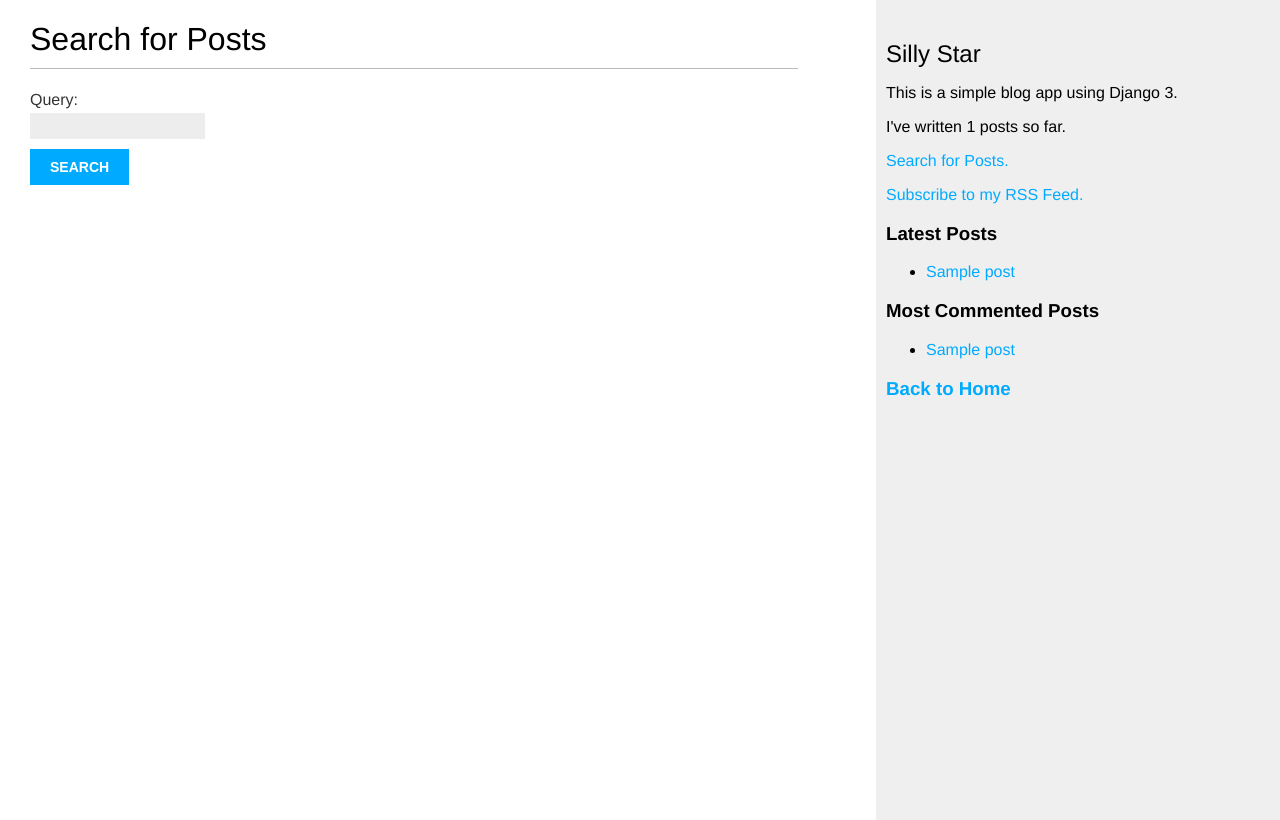
After one commit to sumit4613/silly-star, a Django app: page /search/ in a window 1280 px wide. The commit adds this page. Run offline with Django 3.2, Linux system fonts and the light colour scheme; tables that the repository leaves empty hold one stand-in row (values such as "Sample post").

Commit message:
adds basic search engine using postgres full text search

```diff
--- a/blog/forms.py
+++ b/blog/forms.py
@@ -22,3 +22,7 @@ class CommentForm(forms.ModelForm):
     class Meta:
         model = Comment
         fields = ("name", "email", "body")
+
+
+class SearchForm(forms.Form):
+    query = forms.CharField()
--- a/blog/templates/blog/base.html
+++ b/blog/templates/blog/base.html
@@ -15,6 +15,9 @@
         <h2>Silly Star</h2>
         <p>This is a simple blog app using Django 3.</p>
         <p>I've written {% total_posts %} posts so far.</p>
+        <p>
+            <a href="{% url "blog:post_search" %}">Search for Posts.</a>
+        </p>
         <p>
             <a href="{% url "blog:post_feed" %}">Subscribe to my RSS Feed.</a>
         </p>
--- /dev/null
+++ b/blog/templates/blog/post/search.html
@@ -0,0 +1,30 @@
+{% extends "blog/base.html" %}
+{% load blog_tags %}
+
+{% block title %} Search {% endblock %}
+
+{% block content %}
+    {% if query %}
+        <h1>Posts Containing "{{ query }}"</h1>
+        <h3>
+            {% with results.count as total_results %}
+                Found {{ total_results }} result{{ total_results|pluralize }}
+            {% endwith %}
+        </h3>
+        {% for post in results %}
+            <h4>
+                <a href="{{ post.get_absolute_url }}">{{ post.title }}</a>
+            </h4>
+            {{ post.body|markdown|truncatewords_html:5 }}
+        {% empty %}
+            <p>There are no results for your query.</p>
+        {% endfor %}
+        <p><a href="{% url "blog:post_search" %}">Search Again</a></p>
+    {% else %}
+        <h1>Search for Posts</h1>
+        <form method="get">
+            {{ form.as_p }}
+            <input type="submit" value="Search">
+        </form>
+    {% endif %}
+{% endblock %}
--- a/blog/urls.py
+++ b/blog/urls.py
@@ -16,4 +16,5 @@ urlpatterns = [
     path("<int:post_id>/share/", views.post_share, name="post_share"),
     path("tag/<slug:tag_slug>/", views.post_list, name="post_list_by_tag"),
     path("feed/", LatestPostsFeed(), name="post_feed"),
+    path("search/", views.post_search, name="post_search"),
 ]
--- a/blog/views.py
+++ b/blog/views.py
@@ -1,3 +1,4 @@
+from django.contrib.postgres.search import SearchVector
 from django.core.mail import send_mail
 from django.core.paginator import Paginator, PageNotAnInteger, EmptyPage
 from django.db.models import Count
@@ -5,7 +6,7 @@ from django.shortcuts import render, get_object_or_404
 from django.views.generic import ListView
 from taggit.models import Tag
 
-from .forms import EmailPostForm, CommentForm
+from .forms import EmailPostForm, CommentForm, SearchForm
 from .models import Post
 
 
@@ -122,3 +123,21 @@ def post_share(request, post_id):
     return render(
         request, "blog/post/share.html", {"post": post, "form": form, "sent": sent}
     )
+
+
+def post_search(request):
+    form = SearchForm()
+    query = None
+    results = []
+    if "query" in request.GET:
+        form = SearchForm(request.GET)
+        if form.is_valid():
+            query = form.cleaned_data["query"]
+            results = Post.published.annotate(
+                search=SearchVector("title", "body")
+            ).filter(search=query)
+    return render(
+        request,
+        "blog/post/search.html",
+        {"form": form, "query": query, "results": results},
+    )
--- a/requirements.txt
+++ b/requirements.txt
@@ -5,3 +5,4 @@ django-taggit==1.3.0
 ipython==7.17.0
 markdown==3.2.2
 pre-commit==2.6.0
+psycopg2-binary==2.8.5
```
Also changed, not shown: mysite/settings.py (+20 -5 lines), 1 other file.
